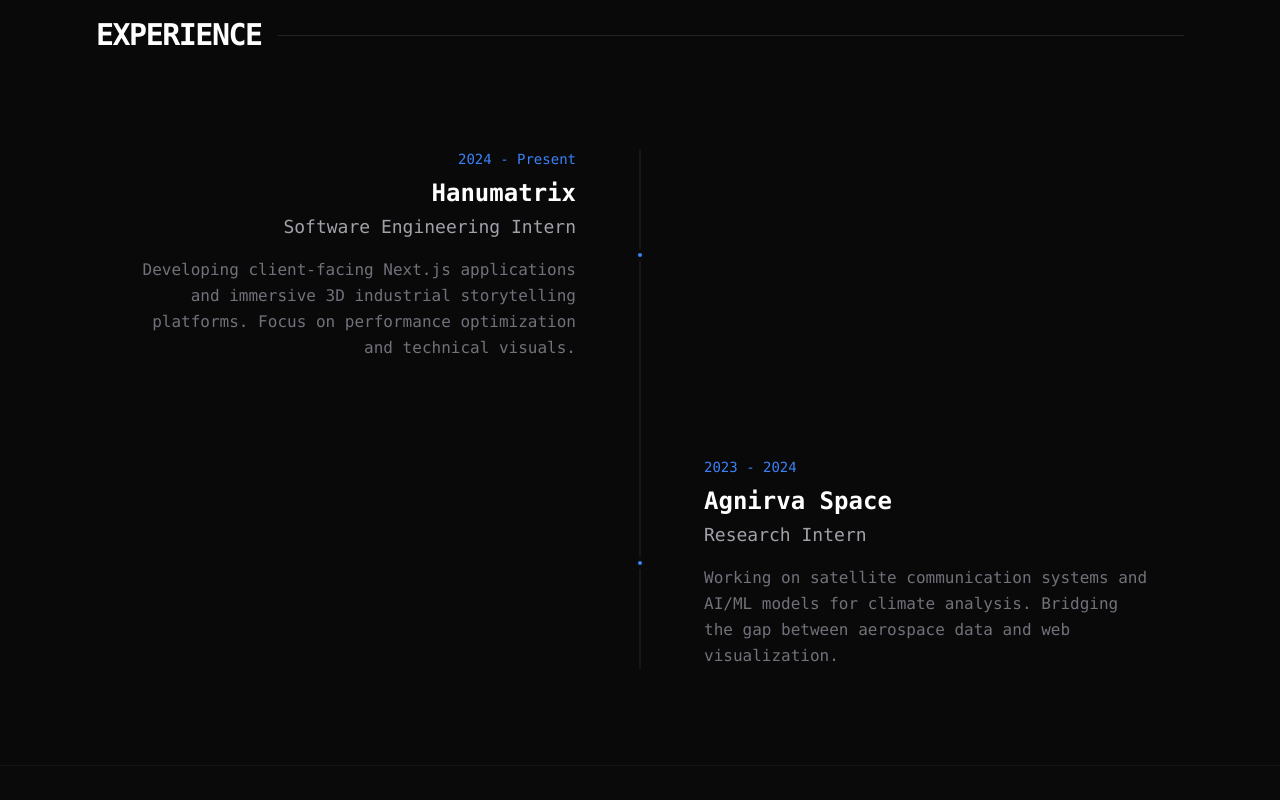
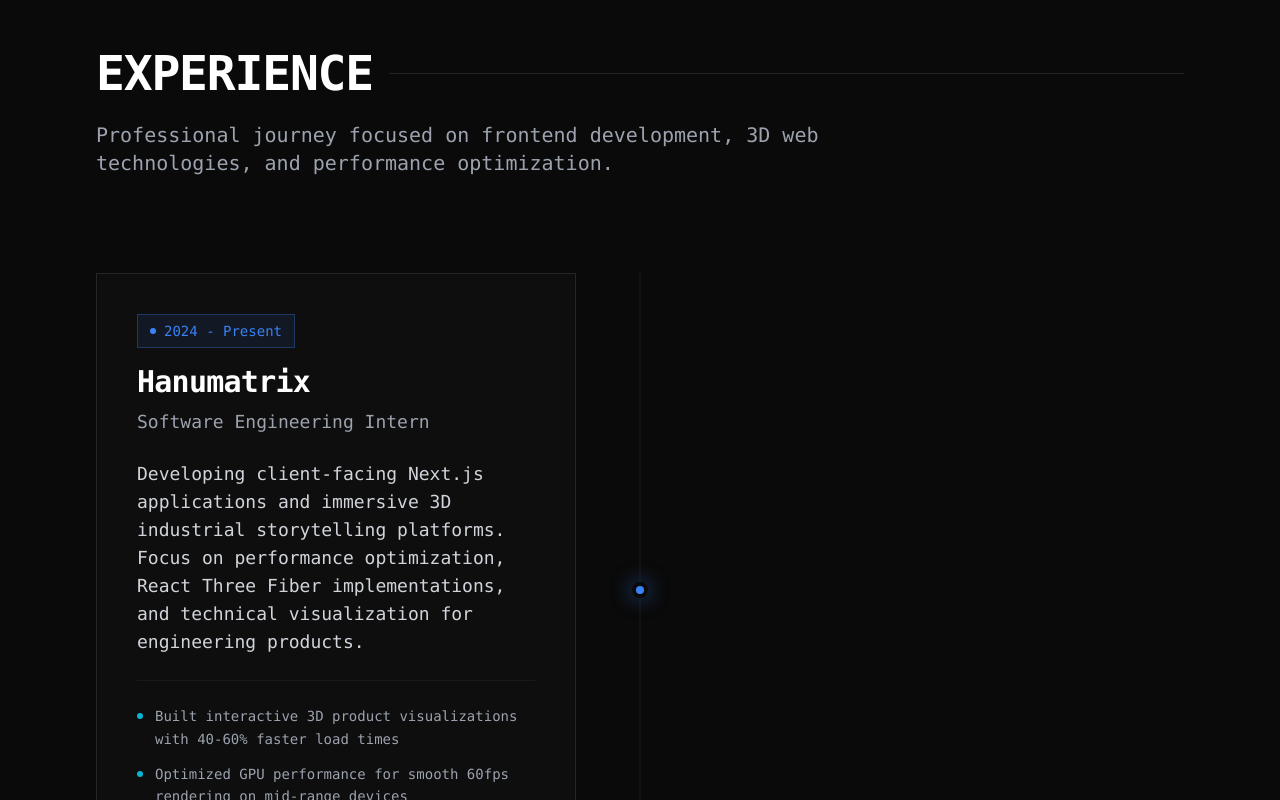
Before and after one commit to HRS0004/Portfolio-Website, a Next.js app: page / in a window 1280 px wide. Shown: the part 4420-5220 px from the top of the page. Built offline with nearby package versions, Linux system fonts and the light colour scheme.

Commit message:
auto-commit for b9dfb03f-4b6f-49b9-846b-74ab4e3aaa2d

```diff
--- a/src/components/Experience.tsx
+++ b/src/components/Experience.tsx
@@ -3,6 +3,31 @@
 import { useEffect, useRef } from 'react'
 import gsap from 'gsap'
 import { ScrollTrigger } from 'gsap/dist/ScrollTrigger'
+
+const experiences = [
+    {
+        company: "Hanumatrix",
+        role: "Software Engineering Intern",
+        period: "2024 - Present",
+        description: "Developing client-facing Next.js applications and immersive 3D industrial storytelling platforms. Focus on performance optimization, React Three Fiber implementations, and technical visualization for engineering products.",
+        achievements: [
+            "Built interactive 3D product visualizations with 40-60% faster load times",
+            "Optimized GPU performance for smooth 60fps rendering on mid-range devices",
+            "Implemented dynamic imports and code splitting for 3D asset management"
+        ]
+    },
+    {
+        company: "Agnirva Space",
+        role: "Research Intern",
+        period: "2023 - 2024",
+        description: "Working on satellite communication systems and AI/ML models for climate analysis. Bridging the gap between aerospace data and web visualization through interactive dashboards and data storytelling.",
+        achievements: [
+            "Developed web-based data visualization tools for satellite telemetry",
+            "Implemented real-time data processing pipelines using Python and Node.js",
+            "Created technical documentation and training materials for engineering teams"
+        ]
+    }
+]
 
 export default function Experience() {
     const containerRef = useRef<HTMLDivElement>(null)
@@ -11,90 +36,150 @@ export default function Experience() {
     useEffect(() => {
         gsap.registerPlugin(ScrollTrigger)
 
-        // Line Growth Animation
-        gsap.fromTo(lineRef.current,
+        // Animate section header
+        gsap.fromTo(
+            '.experience-header',
+            { opacity: 0, y: 30 },
+            {
+                opacity: 1,
+                y: 0,
+                duration: 1,
+                ease: 'power3.out',
+                scrollTrigger: {
+                    trigger: '.experience-header',
+                    start: 'top 80%',
+                },
+            }
+        )
+
+        // Vertical line growth animation
+        gsap.fromTo(
+            lineRef.current,
             { scaleY: 0 },
             {
                 scaleY: 1,
-                ease: "none",
+                ease: 'power2.out',
+                duration: 1.5,
                 scrollTrigger: {
                     trigger: containerRef.current,
-                    start: "top 70%",
-                    end: "bottom 70%",
-                    scrub: true,
-                }
+                    start: 'top 70%',
+                    end: 'bottom 70%',
+                    scrub: 1,
+                },
             }
         )
 
-        // Milestone Cards Animation
+        // Milestone cards animation
         const milestones = gsap.utils.toArray('.milestone')
-        milestones.forEach((milestone: any) => {
-            gsap.fromTo(milestone,
+        milestones.forEach((milestone: any, index) => {
+            gsap.fromTo(
+                milestone,
                 {
                     opacity: 0,
-                    x: milestone.classList.contains('left-side') ? -50 : 50
+                    x: milestone.classList.contains('left-side') ? -60 : 60,
                 },
                 {
                     opacity: 1,
                     x: 0,
                     duration: 1,
-                    ease: "power3.out",
+                    ease: 'power3.out',
                     scrollTrigger: {
                         trigger: milestone,
-                        start: "top 80%",
-                    }
+                        start: 'top 80%',
+                    },
+                    delay: index * 0.15,
                 }
             )
         })
     }, [])
 
-    const experiences = [
-        {
-            company: "Hanumatrix",
-            role: "Software Engineering Intern",
-            period: "2024 - Present",
-            description: "Developing client-facing Next.js applications and immersive 3D industrial storytelling platforms. Focus on performance optimization and technical visuals."
-        },
-        {
-            company: "Agnirva Space",
-            role: "Research Intern",
-            period: "2023 - 2024",
-            description: "Working on satellite communication systems and AI/ML models for climate analysis. Bridging the gap between aerospace data and web visualization."
-        }
-    ]
-
     return (
-        <section className="py-24 px-6 lg:px-24 bg-zinc-950/50" ref={containerRef}>
-            <div className="flex items-center gap-4 mb-24">
-                <h2 className="text-3xl font-bold tracking-tighter uppercase">Experience</h2>
-                <div className="h-px flex-1 bg-white/10"></div>
+        <section
+            className="section-padding bg-gradient-overlay-blue relative"
+            ref={containerRef}
+            data-testid="experience-section"
+        >
+            {/* Section Header */}
+            <div className="experience-header mb-24">
+                <div className="flex items-center gap-4 mb-6">
+                    <h2 className="heading-secondary uppercase">Experience</h2>
+                    <div className="h-px flex-1 bg-white/10"></div>
+                </div>
+                <p className="body-large text-neutral-400 max-w-3xl">
+                    Professional journey focused on frontend development, 3D web technologies, and performance optimization.
+                </p>
             </div>
 
-            <div className="relative max-w-5xl mx-auto">
-                {/* Vertical Line */}
-                <div className="absolute left-1/2 top-0 bottom-0 w-px bg-zinc-800 -translate-x-1/2 hidden md:block" />
+            <div className="relative max-w-6xl mx-auto">
+                {/* Vertical Timeline Lines */}
+                <div className="absolute left-1/2 top-0 bottom-0 w-px bg-neutral-800 -translate-x-1/2 hidden md:block" />
                 <div
                     ref={lineRef}
-                    className="absolute left-1/2 top-0 bottom-0 w-px bg-blue-500 -translate-x-1/2 hidden md:block origin-top"
+                    className="absolute left-1/2 top-0 bottom-0 w-px bg-primary -translate-x-1/2 hidden md:block origin-top"
                 />
 
-                <div className="space-y-24">
+                {/* Experience Cards */}
+                <div className="space-y-32">
                     {experiences.map((exp, index) => (
-                        <div key={index} className="relative flex flex-col md:flex-row items-center">
-                            <div className="absolute left-1/2 -translate-x-1/2 w-3 h-3 bg-blue-500 rounded-full border-4 border-[#0a0a0a] z-10 hidden md:block"></div>
+                        <div
+                            key={index}
+                            className="relative flex flex-col md:flex-row items-center"
+                            data-testid={`experience-card-${index}`}
+                        >
+                            {/* Timeline Dot */}
+                            <div className="absolute left-1/2 -translate-x-1/2 w-4 h-4 bg-primary rounded-full border-4 border-neutral-950 z-10 hidden md:block shadow-[0_0_20px_rgba(59,130,246,0.6)]"></div>
 
-                            <div className={`milestone w-full md:w-1/2 ${index % 2 === 0 ? 'left-side md:pr-16 md:text-right' : 'right-side md:pl-16 md:ml-auto'}`}>
-                                <span className="text-blue-500 font-mono text-sm mb-2 block">{exp.period}</span>
-                                <h3 className="text-2xl font-bold text-white mb-1">{exp.company}</h3>
-                                <h4 className="text-lg text-zinc-400 font-medium mb-4">{exp.role}</h4>
-                                <p className="text-zinc-500 leading-relaxed max-w-lg ml-auto">
-                                    {exp.description}
-                                </p>
+                            {/* Content Card */}
+                            <div
+                                className={`milestone w-full md:w-1/2 ${
+                                    index % 2 === 0
+                                        ? 'left-side md:pr-12 lg:pr-16'
+                                        : 'right-side md:pl-12 lg:pl-16 md:ml-auto'
+                                }`}
+                            >
+                                <div className="card-base card-hover p-8 lg:p-10 relative group">
+                                    {/* Period Badge */}
+                                    <div className="inline-flex items-center gap-2 mb-4 px-3 py-1.5 bg-primary/10 border border-primary/30">
+                                        <div className="w-1.5 h-1.5 bg-primary rounded-full"></div>
+                                        <span className="text-primary font-mono text-sm">{exp.period}</span>
+                                    </div>
+
+                                    {/* Company & Role */}
+                                    <h3 className="heading-tertiary mb-2 group-hover:text-primary transition-colors duration-300">
+                                        {exp.company}
+                                    </h3>
+                                    <h4 className="text-lg text-neutral-400 font-medium mb-6">{exp.role}</h4>
+
+                                    {/* Description */}
+                                    <p className="body-regular text-neutral-300 mb-6 leading-relaxed">
+                                        {exp.description}
+                                    </p>
+
+                                    {/* Achievements */}
+                                    <div className="space-y-3 pt-6 border-t border-white/5">
+                                        {exp.achievements.map((achievement, achIndex) => (
+                                            <div key={achIndex} className="flex items-start gap-3">
+                                                <div className="w-1.5 h-1.5 bg-secondary rounded-full mt-2 flex-shrink-0"></div>
+                                                <p className="text-sm text-neutral-400 leading-relaxed">
+                                                    {achievement}
+                                                </p>
+                                            </div>
+                                        ))}
+                                    </div>
+
+                                    {/* Corner accent */}
+                                    <div className="absolute bottom-0 left-0 w-20 h-20 border-b-2 border-l-2 border-primary/20 group-hover:border-secondary/40 transition-colors duration-500" />
+                                </div>
                             </div>
                         </div>
                     ))}
                 </div>
             </div>
+
+            {/* Bottom accent */}
+            <div className="mt-24 flex items-center gap-4">
+                <div className="h-px flex-1 bg-gradient-to-r from-transparent via-primary/30 to-transparent" />
+            </div>
         </section>
     )
 }
```
